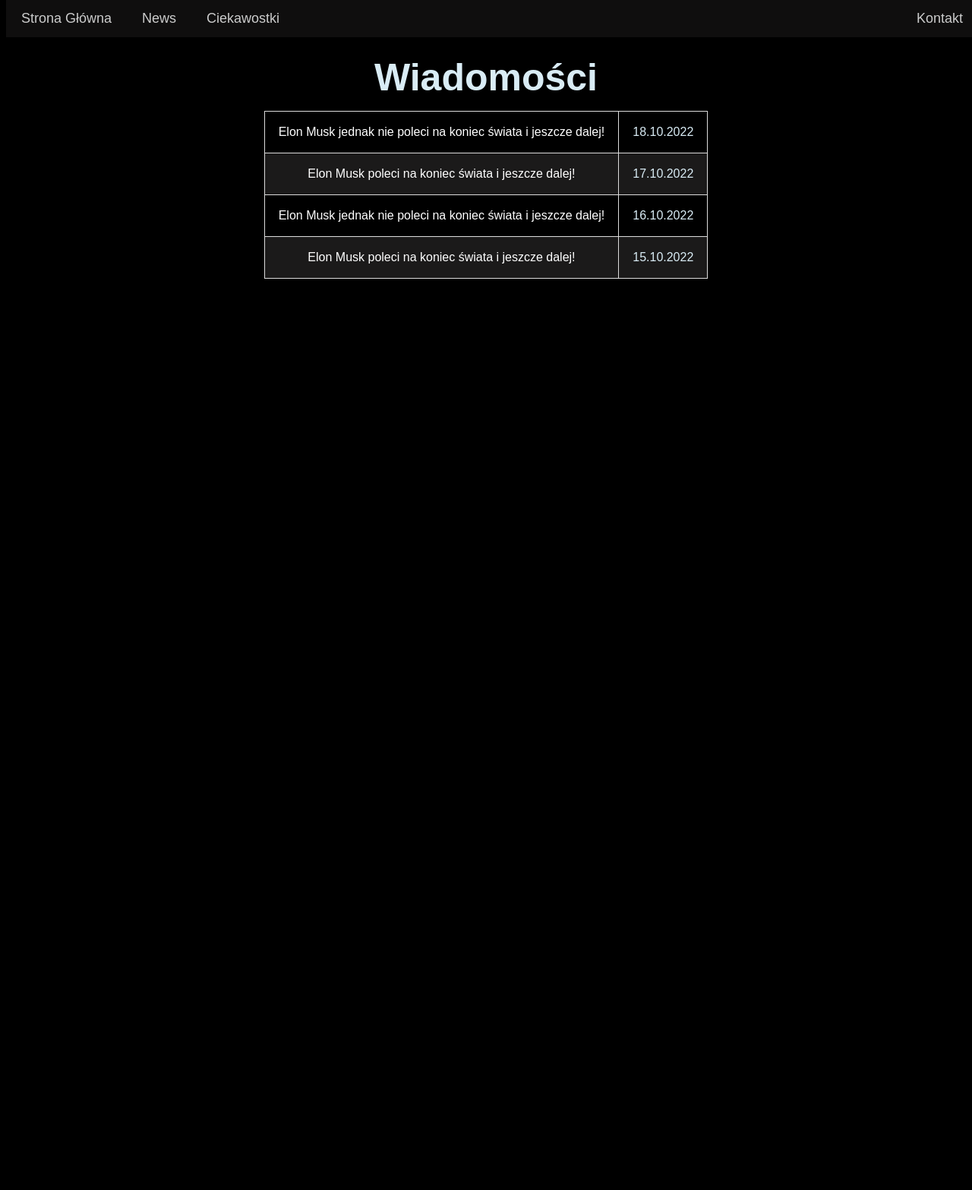
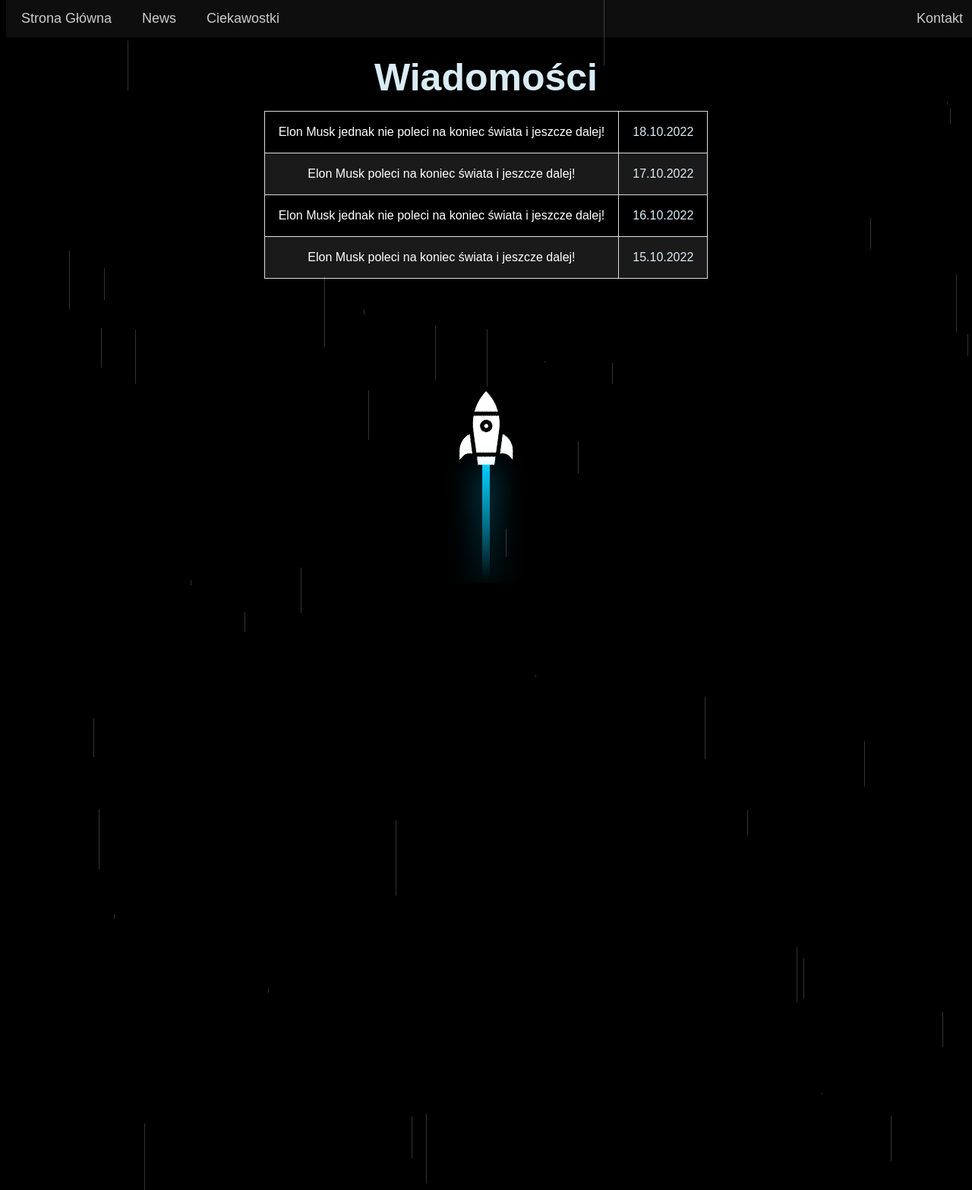
Before and after one commit to Primuu/WebApplication, a PHP site: page /news/index.html in a window 1280 px wide. Shown: the whole page at 76% size. Before the commit the page ends 367 px from the top, so only its background shows below. Run offline with PHP 8.4, Linux system fonts and the light colour scheme.

Commit message:
added javascripts: clock and rocket

```diff
--- a/news/index.html
+++ b/news/index.html
@@ -6,8 +6,9 @@
         <meta name="Author" content="Adam Trentowski" />
         <title>Newsy</title>
         <link href="../news/style.css" rel="stylesheet" />
+        <script src="../scripts/stars.js" type="text/javascript"></script>
     </head>
-    <body>
+    <body onload="stars()">
         <header>
             <ul class="topnav">
                 <li class="navbar-left"><a href="../index.html">Strona Główna</a></li>
@@ -42,6 +43,11 @@
                     <td>15.10.2022</td>
                 </tr>
               </table>
+              <div class="scene">
+                <div class="rocket">
+                    <img src="../images/rocket.png">
+                </div>
+            </div>
         </header>
     </body>
 </html>
--- a/news/style.css
+++ b/news/style.css
@@ -81,3 +81,78 @@
     background: rgb(33, 33, 34);
     outline: none;
   }
+
+  .scene
+{
+    width: 100%;
+    height: 50vh;
+    background: black;
+    overflow: hidden;
+    display: flex;
+    justify-content: center;
+    align-items: center;
+}
+
+.scene i
+{
+    position: absolute;
+    margin-top: 16%;
+    top: -250px;
+    background: rgba(255, 255, 255, 0.2);
+    animation: animateStars linear infinite;
+}
+
+@keyframes animateStars
+{
+    0%
+    {
+        transform: translateY(0);
+    }
+    100%
+    {
+        transform: translateY(200vh);
+    }
+}
+
+.scene .rocket
+{
+    position:relative;
+    animation: animate 0.3s ease infinite;
+}
+
+@keyframes animate
+{
+    0%, 100%
+    {
+        transform: translateY(-2px);
+    }
+    50%
+    {
+        transform: translateY(2px);
+    }
+}
+
+.scene .rocket::before
+{
+    content: '';
+    position: absolute;
+    bottom: -145px;
+    left: 50%;
+    transform: translateX(-50%);
+    width: 10px;
+    height: 150px;
+    background: linear-gradient(#00d0ff, transparent);
+}
+
+.scene .rocket::after
+{
+    content: '';
+    position: absolute;
+    bottom: -200px;
+    left: 50%;
+    transform: translateX(-50%);
+    width: 10px;
+    height: 200px;
+    background: linear-gradient(#00d0ff, transparent);
+    filter: blur(20px);
+}
--- /dev/null
+++ b/scripts/stars.js
@@ -0,0 +1,20 @@
+function stars(){
+    let count = 40;
+    let scene = document.querySelector('.scene');
+    let i = 0;
+    while(i < count){
+        let star = document.createElement('i');
+        let x = Math.floor(Math.random() *  window.innerWidth);
+
+        let duration = Math.random() * 1;
+        let h = Math.random() * 100;
+
+        star.style.left = x + 'px';
+        star.style.width = 1 + 'px';
+        star.style.height = h + 'px';
+        star.style.animationDuration = duration + 's ';
+
+        scene.appendChild(star);
+        i++
+    }
+}
```
Also changed, not shown: facts/index.html (+7 -1 lines), facts/style.css (+75 -0 lines), index.html (+8 -1 lines), scripts/colorit.js (added, +40 -0 lines), scripts/timedate.js (added, +37 -0 lines), style.css (+9 -0 lines), images/rocket.png (added).
